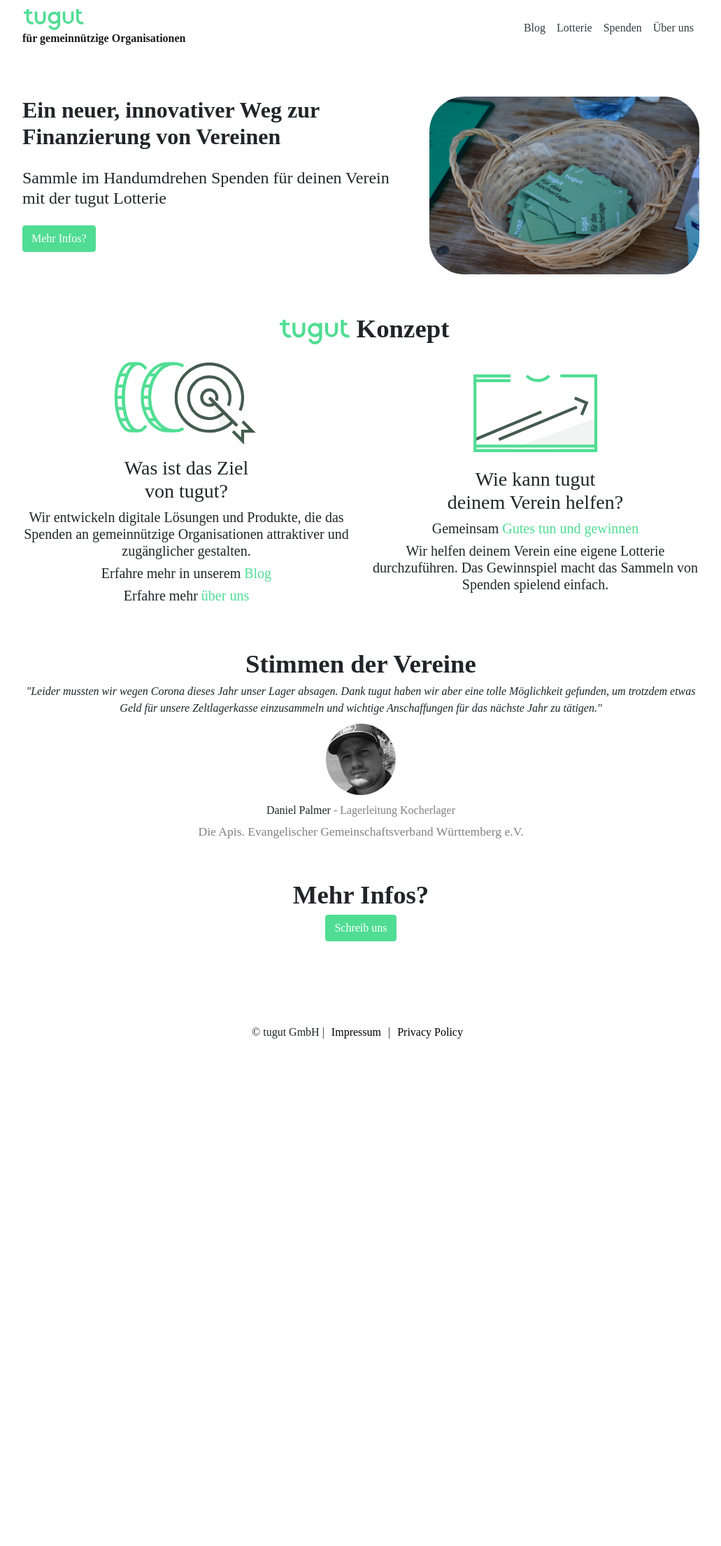
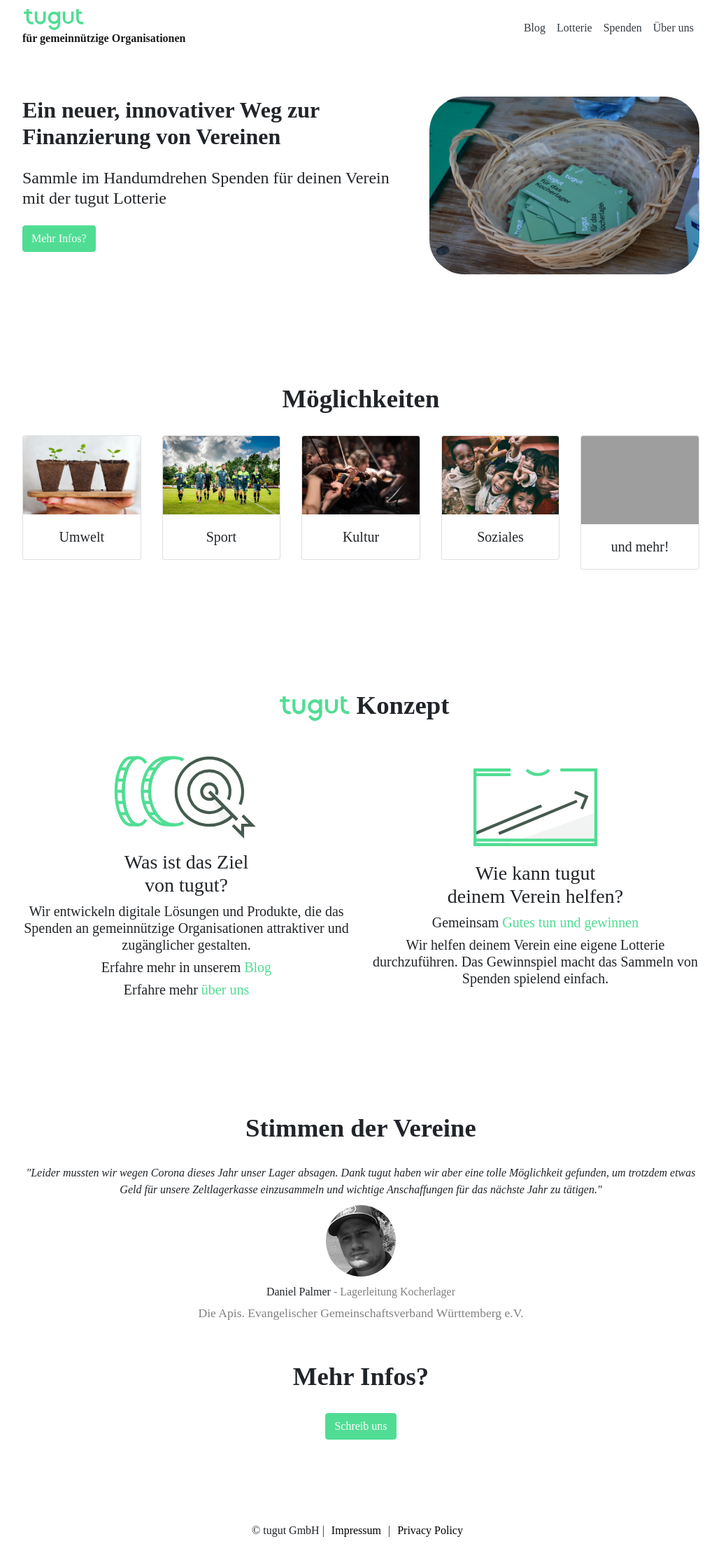
Before and after one commit to tugut-de/site, a Jekyll site: the page built from index.html, in a window 1280 px wide. Shown: the whole page at 70% size, without its empty margins (124-1155 px from the left). Built offline with Jekyll 4.4.1, drawn with Linux system fonts in a browser that asks for light colours; some web fonts are replaced; before the commit the page ends 1497 px from its top, so only the background shows below that.

Commit message:
ui fixes

```diff
--- a/_layouts/default.html
+++ b/_layouts/default.html
@@ -29,6 +29,56 @@
     </div>
   </div>
 
+  <div class="possibilities">
+    <div class="title">
+      Möglichkeiten
+    </div>
+    <div class="column">
+      <div class="row">
+        <div class="col-md mb-3">
+          <div class="card">
+            <img class="card-img-top" src="{{ site.url }}{{ site.baseurl }}/assets/umwelt.jpg" alt="Umwelt">
+            <div class="card-body center">
+              <h5 class="card-text">Umwelt</h5>
+            </div>
+          </div>
+        </div>
+        <div class="col-md mb-3">
+          <div class="card">
+            <img class="card-img-top" src="{{ site.url }}{{ site.baseurl }}/assets/sport.jpg" alt="Umwelt">
+            <div class="card-body center">
+              <h5 class="card-text">Sport</h5>
+            </div>
+          </div>
+        </div>
+        <div class="col-md mb-3">
+          <div class="card">
+            <img class="card-img-top" src="{{ site.url }}{{ site.baseurl }}/assets/kultur.jpg" alt="Umwelt">
+            <div class="card-body center">
+              <h5 class="card-text">Kultur</h5>
+            </div>
+          </div>
+        </div>
+        <div class="col-md mb-3">
+          <div class="card">
+            <img class="card-img-top" src="{{ site.url }}{{ site.baseurl }}/assets/soziales.jpg" alt="Umwelt">
+            <div class="card-body center">
+              <h5 class="card-text">Soziales</h5>
+            </div>
+          </div>
+        </div>
+        <div class="col-md mb-3">
+          <div class="card">
+            <img class="card-img-top" src="{{ site.url }}{{ site.baseurl }}/assets/mehr.jpg" alt="Mehr">
+            <div class="card-body center">
+              <h5 class="card-text">und mehr!</h5>
+            </div>
+          </div>
+        </div>
+      </div>
+    </div>
+  </div>
+
   <div class="title">
     <img class="title__logo" src="{{ site.url }}{{ site.baseurl }}/assets/logo_green.svg"/> Konzept
   </div>
@@ -39,7 +89,8 @@
           <img class="conceptitem__image" src="{{ site.url }}{{ site.baseurl }}/assets/ziel.svg"/>
           <h3>Was ist das Ziel<br> von tugut?</h3>
           <h5>
-            Wir entwickeln digitale Lösungen und Produkte, die das Spenden an gemeinnützige Organisationen attraktiver und zugänglicher gestalten.
+            Wir entwickeln digitale Lösungen und Produkte, die das Spenden an gemeinnützige Organisationen attraktiver
+            und zugänglicher gestalten.
           </h5>
           <h5>
             Erfahre mehr in unserem <a target="_self" href="{{ site.url }}{{ site.baseurl }}/blog">Blog</a>
@@ -67,6 +118,7 @@
     </div>
   </div>
 
+  <div class="testimonials">
     <div class="title">
       Stimmen der Vereine
     </div>
@@ -91,6 +143,7 @@
         Die Apis. Evangelischer Gemeinschaftsverband Württemberg e.V.
       </div>
     </div>
+  </div>
 
   <div class="end-cta">
     <div class="title">
--- a/_sass/layout.scss
+++ b/_sass/layout.scss
@@ -27,6 +27,9 @@
   }
 }
 
+.possibilities {
+  margin-bottom: 150px;
+}
 .concept {
 }
 
@@ -49,6 +52,7 @@
   font-size: 2.3rem;
   font-weight: bold;
   margin-top: 50px;
+  margin-bottom: 25px;
 
   &__logo {
     padding: 0 10px 0 10px;
@@ -59,6 +63,10 @@
 
 .badge-white {
   color: white;
+}
+
+.testimonials {
+  margin-top: 150px;
 }
 
 .testimonial {
@@ -97,7 +105,7 @@
 }
 
 .hero {
-  margin-bottom: 50px;
+  margin-bottom: 150px;
   margin-top: 50px;
   &__image {
     width: 100%;
@@ -149,8 +157,6 @@
   align-items: stretch;
 }
 
-.blogpost a {
-}
 .blogpost {
   max-width: 400px;
   flex: 0 1 48%;
@@ -257,23 +263,35 @@
   }
 }
 @media only screen and (max-width: 768px) {
+  .blogpost {
+    flex: none;
+  }
+
   .hero {
     margin-bottom: 10px;
     margin-top: 10px;
   }
+
   .navbar-links {
     display: flex;
     justify-content: flex-start;
   }
+
   .title {
     font-size: 2.1rem;
   }
+
   .start-cta {
     display: flex;
     align-items: center;
     justify-content: center;
   }
+
   .mobile-center {
     text-align: center;
   }
+
+  .member {
+    flex: 0 100%;
+  }
 }
```
Also changed, not shown: assets/kultur.jpg (added), assets/soziales.jpg (added), assets/sport.jpg (added), assets/umwelt.jpg (added), 1 other file. Lines whose indentation alone changed are shown as unchanged.
